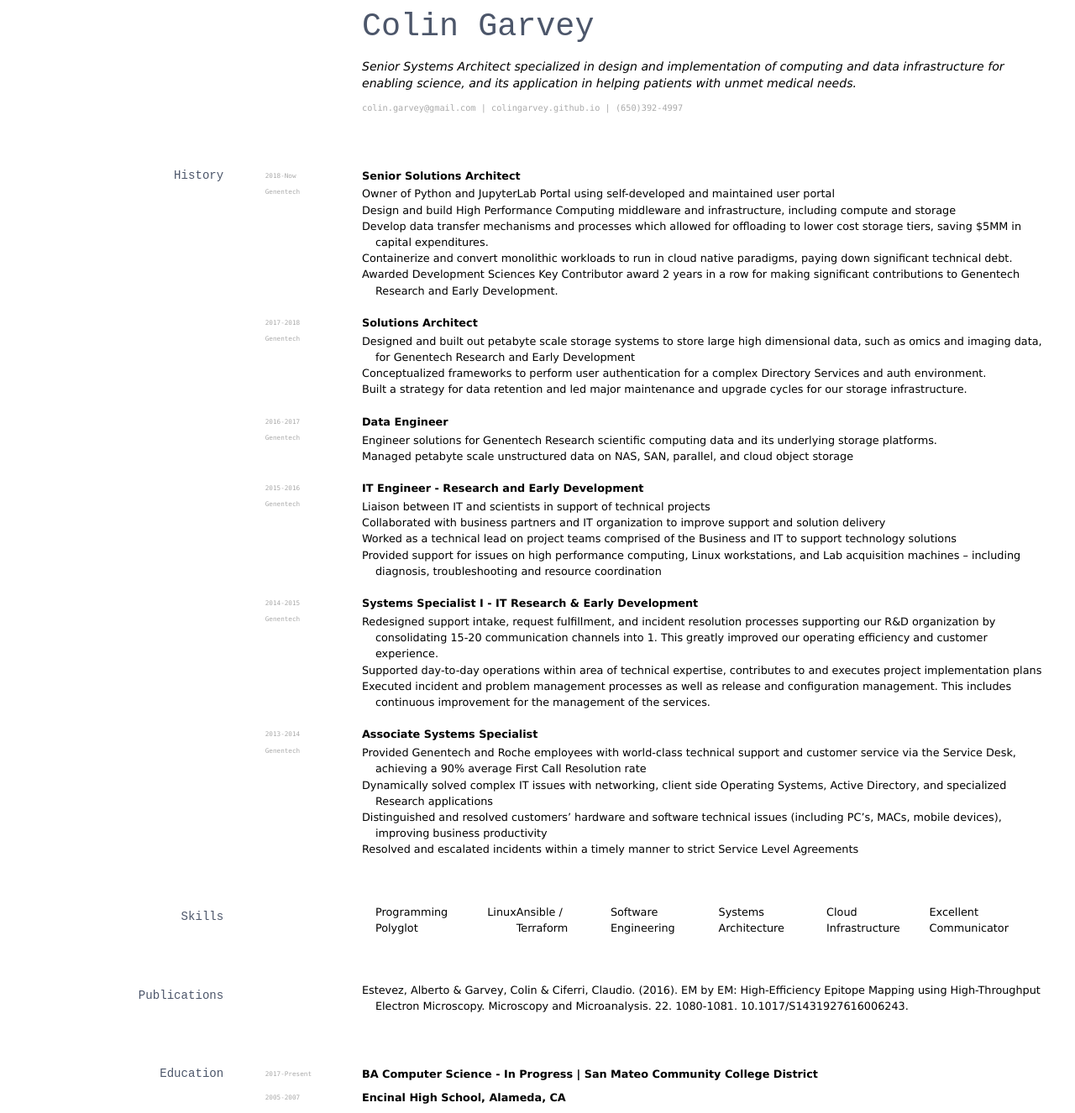
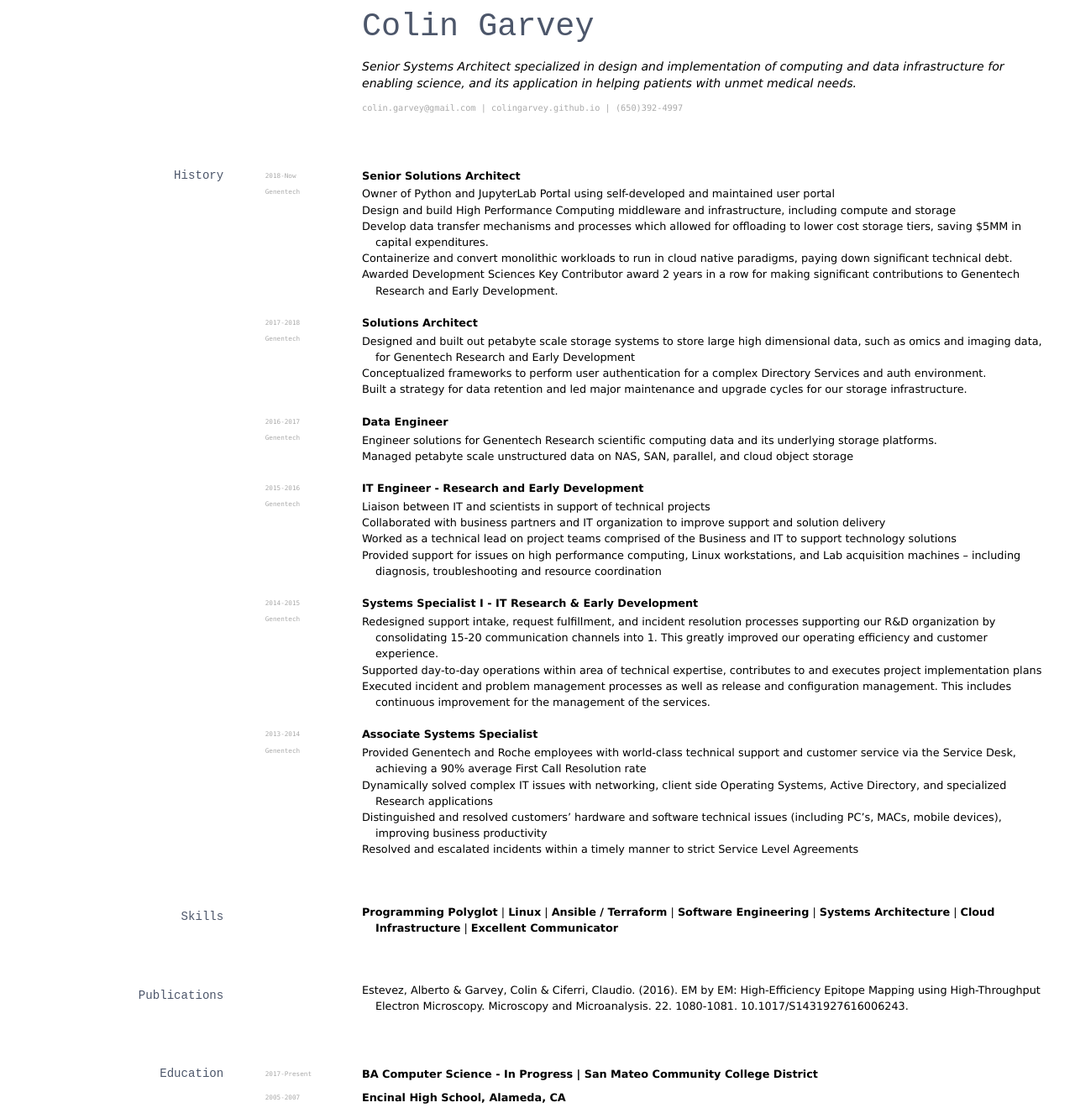
Before and after one commit to colingarvey/colingarvey.github.io, a Jekyll site: the page built from docs/_pages/cv.md, in a window 1280 px wide. Shown: the whole page at 84% size. Built offline with Jekyll 4.4.1, drawn with Linux system fonts in a browser that asks for light colours.

Commit message:
updated cv

```diff
--- a/docs/_pages/cv.md
+++ b/docs/_pages/cv.md
@@ -84,7 +84,7 @@ __Associate Systems Specialist__
 - Resolved and escalated incidents within a timely manner to strict Service Level Agreements
 
 ## Skills
-- Programming Polyglot | Linux | Ansible / Terraform | Software Engineering | Systems Architecture | Cloud Infrastructure | Excellent Communicator
+- **Programming Polyglot** \| **Linux** \| **Ansible / Terraform** \| **Software Engineering** \| **Systems Architecture** \| **Cloud Infrastructure** \| **Excellent Communicator**
 
 ## Publications
 - Estevez, Alberto & Garvey, Colin & Ciferri, Claudio. (2016). EM by EM: High-Efficiency Epitope Mapping using High-Throughput Electron Microscopy. Microscopy and Microanalysis. 22. 1080-1081. 10.1017/S1431927616006243.
```
Also changed, not shown: other parts of docs/_pages/cv.md (+1 -1 lines), docs/Gemfile.lock, 1 other file.
